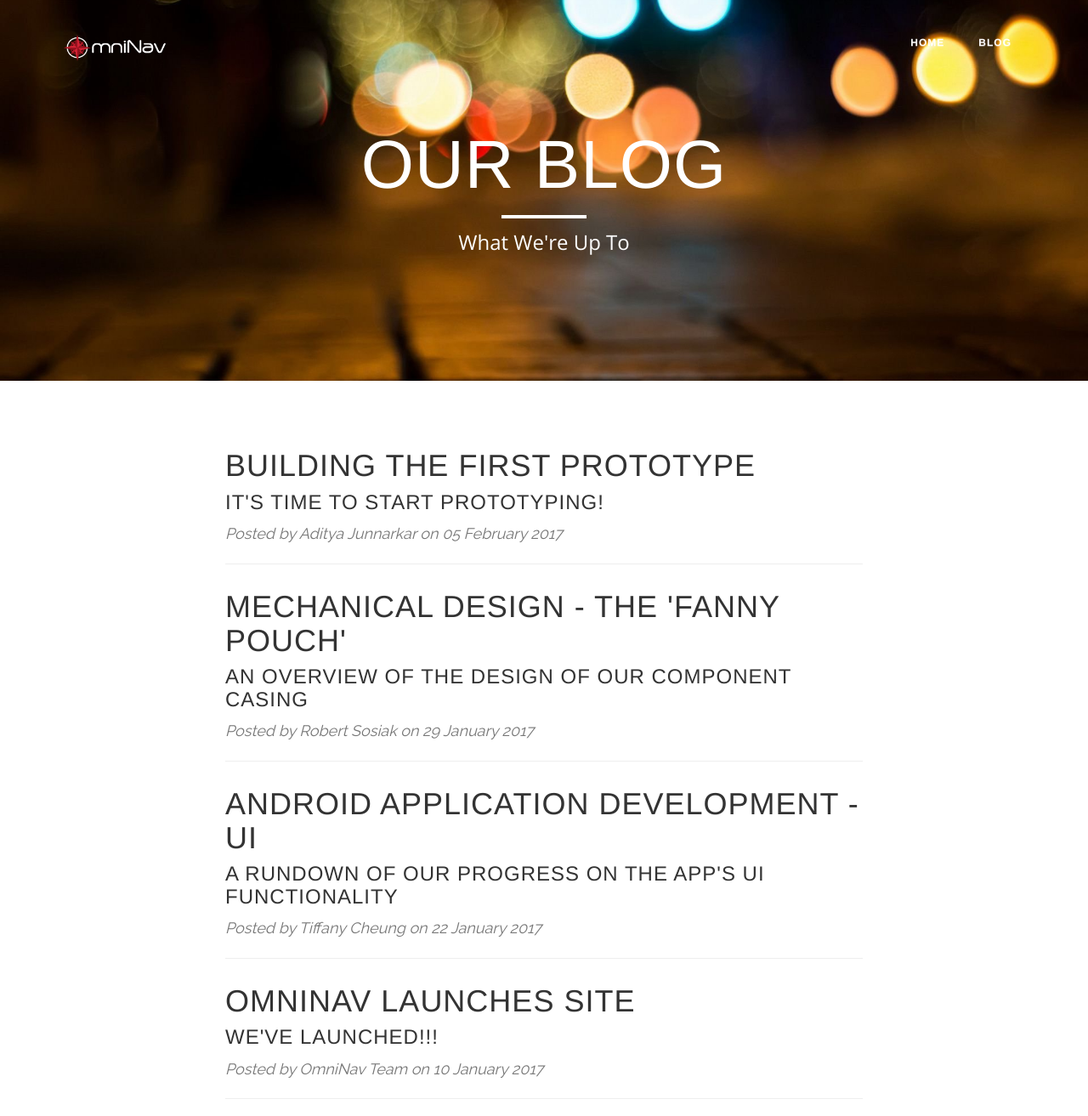
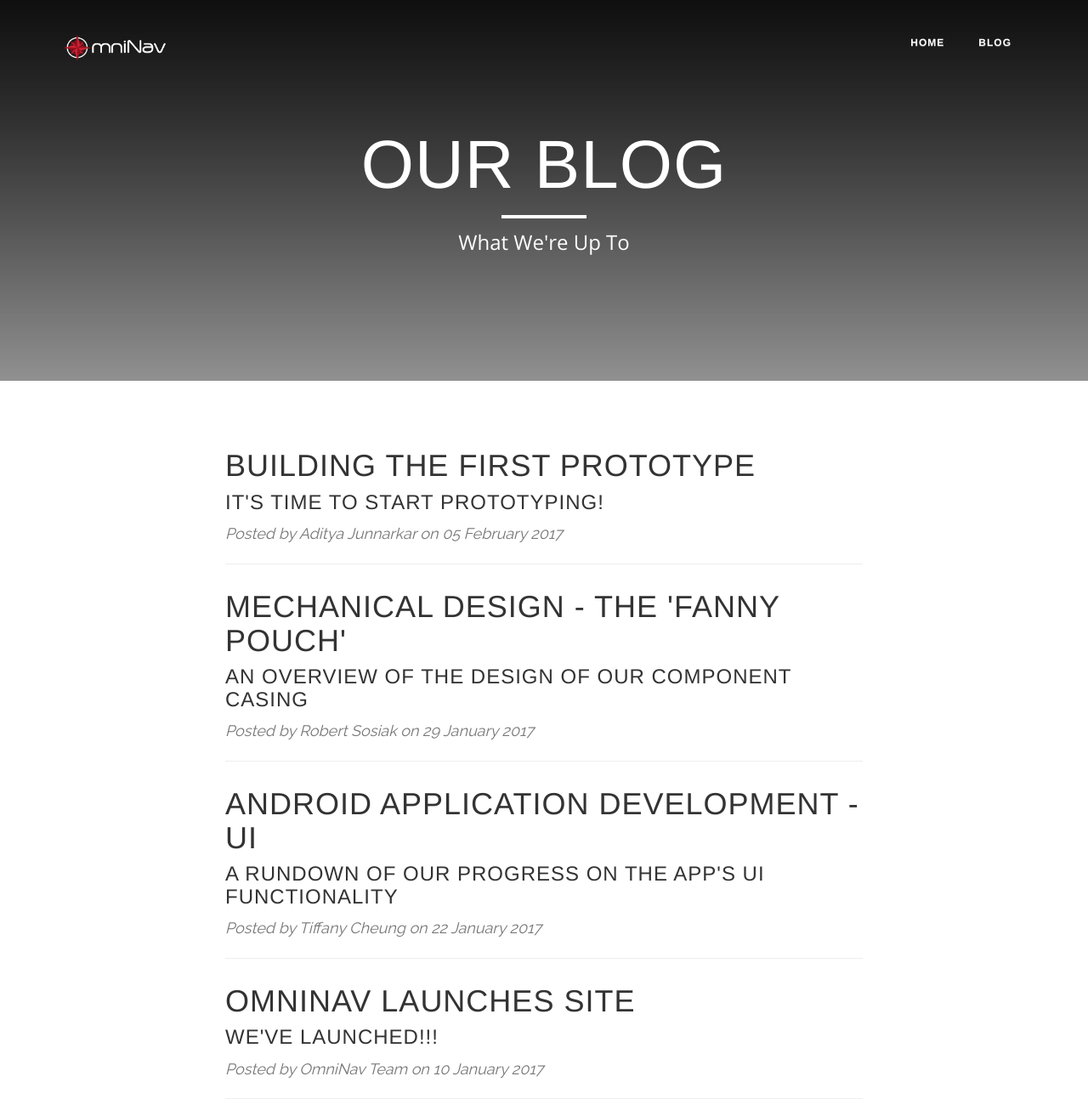
Before and after one commit to hansmaryil/OmniNav, a Jekyll site: the page built from blog/index.html, in a window 1280 px wide and 1313 px high. Shown: the whole window at 85% size. Built offline with Jekyll 4.4.1, drawn with Linux system fonts in a browser that asks for light colours; some web fonts are replaced.

Commit message:
I owe hanan big time

```diff
--- a/_layouts/post.html
+++ b/_layouts/post.html
@@ -2,7 +2,7 @@
 layout: default
 header_content: |
     <!-- Page Header -->
-    <header class="intro-header" style="background-image: url('/images/background/bg_17.jpg')">
+    <header class="intro-header" style="background-image: url('/images/background/bg_18.jpg')">
         <div class="container">
             <div class="row">
                 <div class="col-lg-8 col-lg-offset-2 col-md-10 col-md-offset-1">
--- a/blog/index.html
+++ b/blog/index.html
@@ -3,7 +3,7 @@ layout: default
 title: Our Blog
 header_content: |
     <!-- Page Header -->
-    <header class="intro-header" style="background-image: url('/images/background/bg_17.jpg')">
+    <header class="intro-header" style="background-image: url('/images/background/bg_18.jpg')">
         <div class="container">
             <div class="row">
                 <div class="col-lg-8 col-lg-offset-2 col-md-10 col-md-offset-1">
```
Also changed, not shown: images/background/bg_18.jpg (added).
